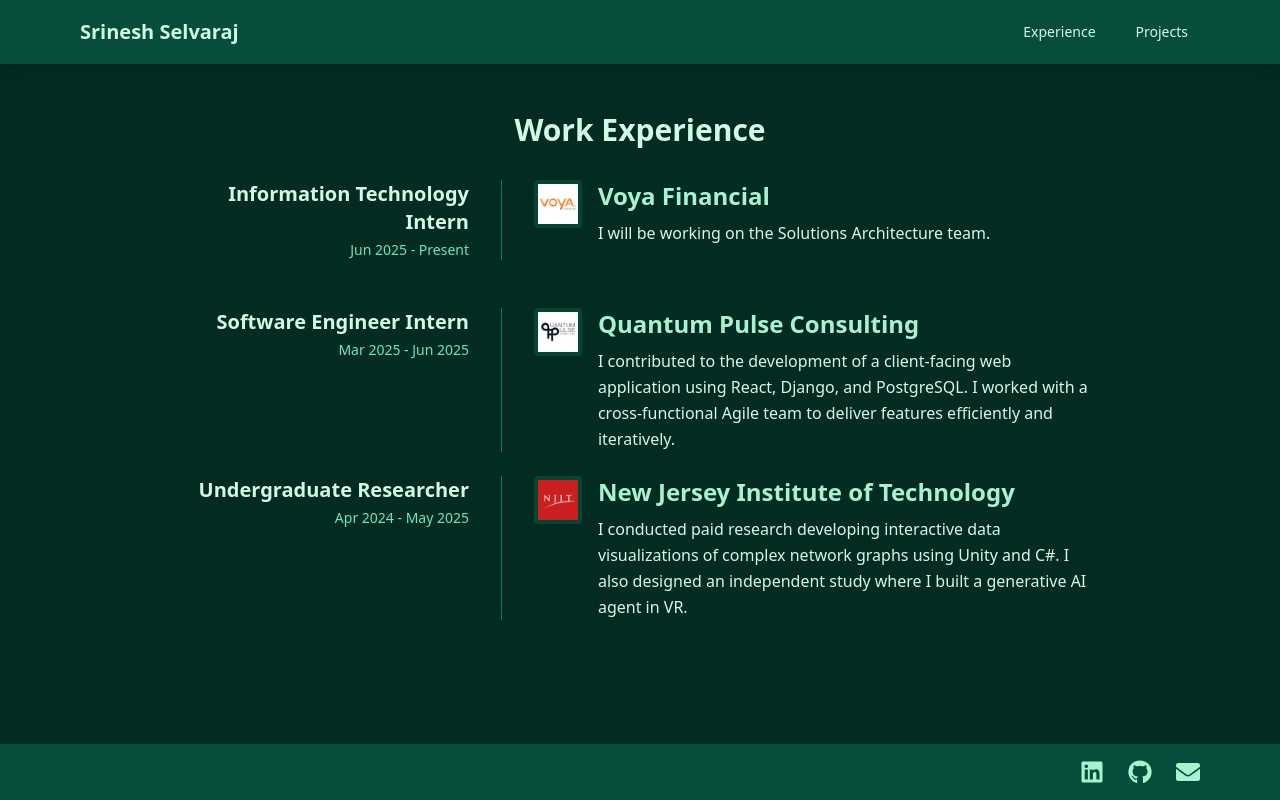
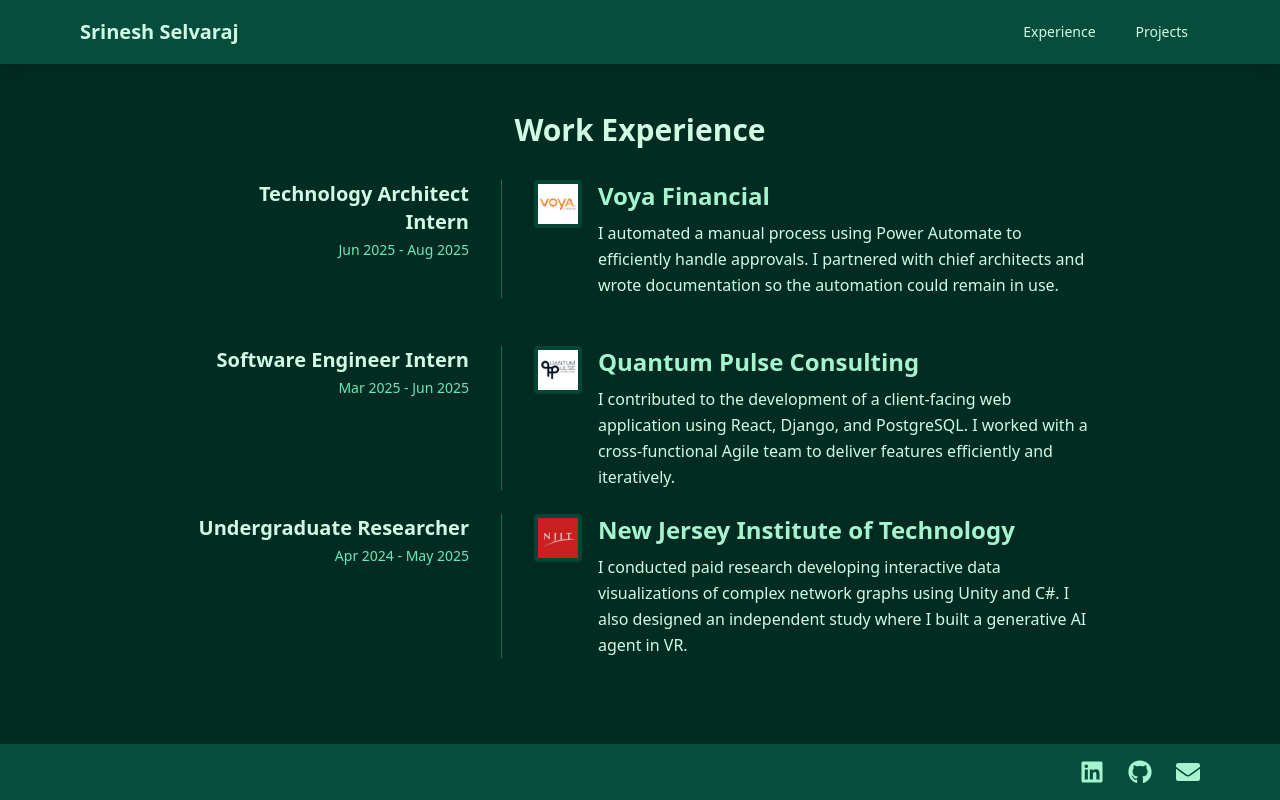
Before and after one commit to srineshselvaraj/personal-website, a React (Create React App) app in the folder frontend/: page /experience in a window 1280 px wide. Built offline with nearby package versions, Linux system fonts and the light colour scheme.

Commit message:
Updated Voya experience

```diff
--- a/frontend/src/components/Experience.js
+++ b/frontend/src/components/Experience.js
@@ -4,10 +4,10 @@
 function Experience() {
   const experiences = [
     {
-      position: "Information Technology Intern",
-      dateRange: "Jun 2025 - Present",
+      position: "Technology Architect Intern",
+      dateRange: "Jun 2025 - Aug 2025",
       company: "Voya Financial",
-      description: "I will be working on the Solutions Architecture team.",
+      description: "I automated a manual process using Power Automate to efficiently handle approvals. I partnered with chief architects and wrote documentation so the automation could remain in use.",
       logoUrl: "/voya.png"
     },
     {
```
